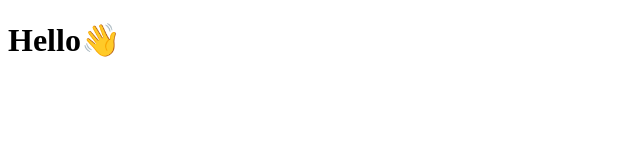
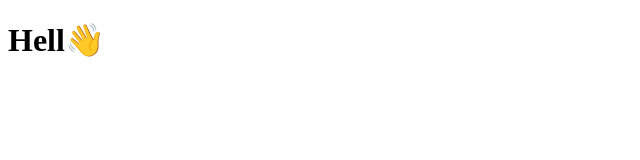
Before and after one commit to vishnu14125/testproject, a plain HTML site: page index.html in a window 1280 px wide. Shown: the whole page, without its empty margins (0-640 px from the left). Drawn offline with Linux system fonts and the light colour scheme.

Commit message:
Update index.html

```diff
--- a/index.html
+++ b/index.html
@@ -1,5 +1,5 @@
 <!DOCTYPE html>
 <html>
   <head><title>Test</title></head>
-  <body><h1>Hello👋</h1></body>
+  <body><h1>Hell👋</h1></body>
 </html>
```
